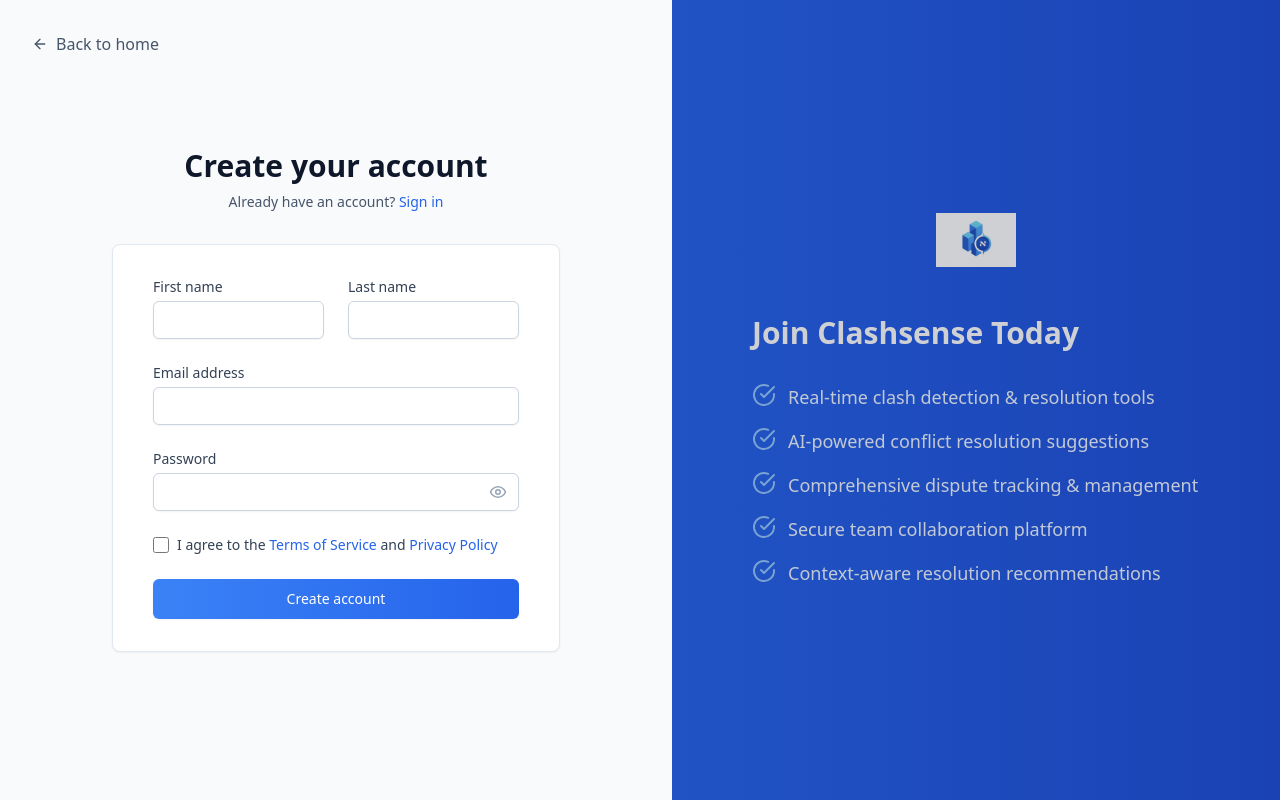
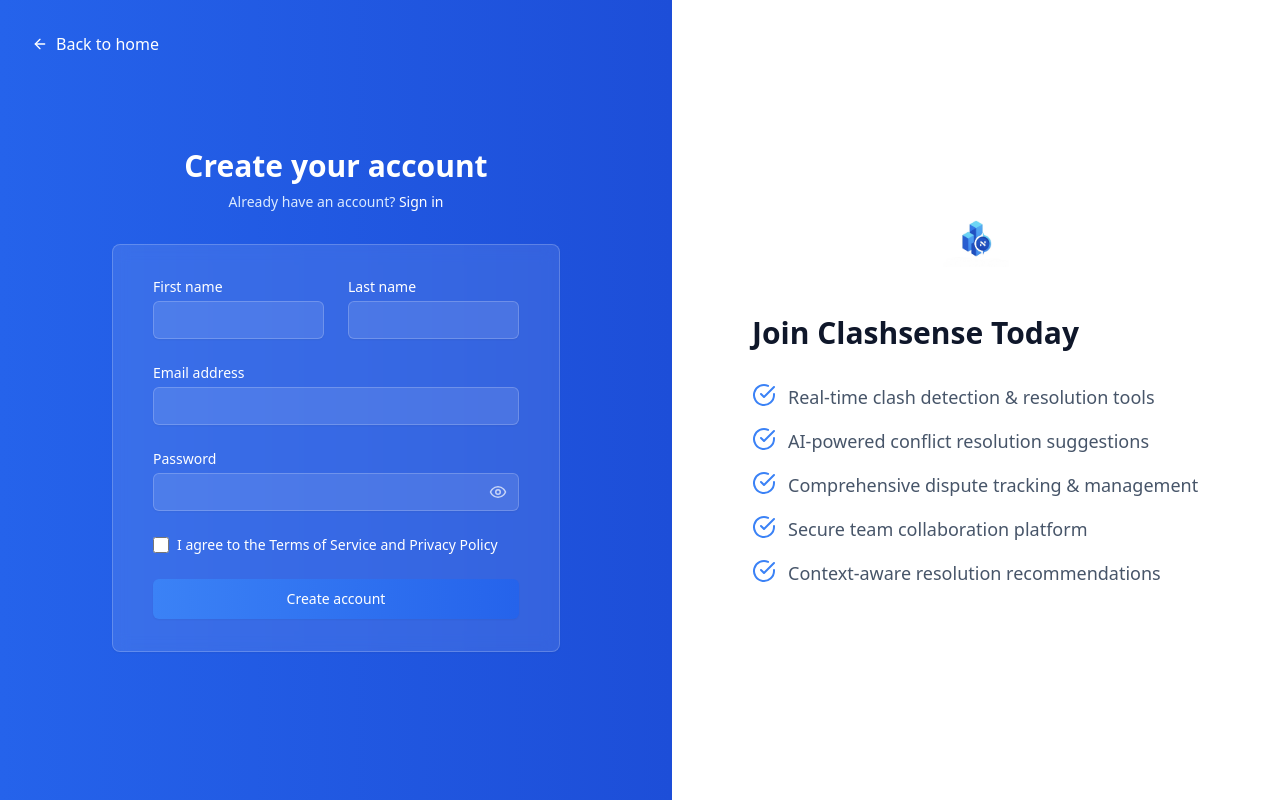
Before and after one commit to blopez6567/Clashsense, a React (Vite) app: page /signup in a window 1280 px wide. Built offline with nearby package versions, Linux system fonts and the light colour scheme.

Commit message:
Update signup page color scheme

```diff
--- a/src/pages/SignupPage.tsx
+++ b/src/pages/SignupPage.tsx
@@ -38,30 +38,30 @@ const SignupPage: React.FC = () => {
 
   return (
     <div className="min-h-screen bg-slate-50 dark:bg-slate-900 flex">
-      <Link to="/" className="absolute top-8 left-8 flex items-center text-slate-600 dark:text-slate-400 hover:text-slate-900 dark:hover:text-white transition-colors">
+      <Link to="/" className="absolute top-8 left-8 flex items-center text-white hover:text-white/90 transition-colors">
         <ArrowLeft size={16} className="mr-2" />
         Back to home
       </Link>
 
-      <div className="flex-1 flex flex-col justify-center py-12 px-4 sm:px-6 lg:px-8">
+      <div className="flex-1 flex flex-col justify-center py-12 px-4 sm:px-6 lg:px-8 bg-gradient-to-r from-blue-600 to-blue-700">
         <div className="mx-auto w-full max-w-md">
-          <h2 className="text-center text-3xl font-extrabold text-slate-900 dark:text-white">
+          <h2 className="text-center text-3xl font-extrabold text-white">
             Create your account
           </h2>
-          <p className="mt-2 text-center text-sm text-slate-600 dark:text-slate-400">
+          <p className="mt-2 text-center text-sm text-blue-100">
             Already have an account?{' '}
-            <Link to="/login" className="font-medium text-blue-600 dark:text-blue-400 hover:text-blue-500 dark:hover:text-blue-300">
+            <Link to="/login" className="font-medium text-white hover:text-blue-200">
               Sign in
             </Link>
           </p>
         </div>
 
         <div className="mt-8 mx-auto w-full max-w-md">
-          <div className="bg-white dark:bg-slate-800 py-8 px-4 shadow-sm sm:rounded-lg sm:px-10 border border-slate-200 dark:border-slate-700">
+          <div className="bg-white/10 backdrop-blur-sm py-8 px-4 shadow-sm sm:rounded-lg sm:px-10 border border-white/20">
             <form className="space-y-6" onSubmit={handleSubmit}>
               <div className="grid grid-cols-1 gap-6 sm:grid-cols-2">
                 <div>
-                  <label htmlFor="first-name" className="block text-sm font-medium text-slate-700 dark:text-slate-300">
+                  <label htmlFor="first-name" className="block text-sm font-medium text-white">
                     First name
                   </label>
                   <div className="mt-1">
@@ -73,13 +73,13 @@ const SignupPage: React.FC = () => {
                       required
                       value={formData.firstName}
                       onChange={handleChange}
-                      className="appearance-none block w-full px-3 py-2 border border-slate-300 dark:border-slate-600 rounded-md shadow-sm placeholder-slate-400 focus:outline-none focus:ring-blue-500 focus:border-blue-500 bg-white dark:bg-slate-800 text-slate-900 dark:text-white sm:text-sm"
+                      className="appearance-none block w-full px-3 py-2 border border-white/20 rounded-md shadow-sm placeholder-white/50 focus:outline-none focus:ring-white focus:border-white bg-white/10 text-white sm:text-sm"
                     />
                   </div>
                 </div>
 
                 <div>
-                  <label htmlFor="last-name" className="block text-sm font-medium text-slate-700 dark:text-slate-300">
+                  <label htmlFor="last-name" className="block text-sm font-medium text-white">
                     Last name
                   </label>
                   <div className="mt-1">
@@ -91,14 +91,14 @@ const SignupPage: React.FC = () => {
                       required
                       value={formData.lastName}
                       onChange={handleChange}
-                      className="appearance-none block w-full px-3 py-2 border border-slate-300 dark:border-slate-600 rounded-md shadow-sm placeholder-slate-400 focus:outline-none focus:ring-blue-500 focus:border-blue-500 bg-white dark:bg-slate-800 text-slate-900 dark:text-white sm:text-sm"
+                      className="appearance-none block w-full px-3 py-2 border border-white/20 rounded-md shadow-sm placeholder-white/50 focus:outline-none focus:ring-white focus:border-white bg-white/10 text-white sm:text-sm"
                     />
                   </div>
                 </div>
               </div>
 
               <div>
-                <label htmlFor="email" className="block text-sm font-medium text-slate-700 dark:text-slate-300">
+                <label htmlFor="email" className="block text-sm font-medium text-white">
                   Email address
                 </label>
                 <div className="mt-1">
@@ -110,13 +110,13 @@ const SignupPage: React.FC = () => {
                     required
                     value={formData.email}
                     onChange={handleChange}
-                    className="appearance-none block w-full px-3 py-2 border border-slate-300 dark:border-slate-600 rounded-md shadow-sm placeholder-slate-400 focus:outline-none focus:ring-blue-500 focus:border-blue-500 bg-white dark:bg-slate-800 text-slate-900 dark:text-white sm:text-sm"
+                    className="appearance-none block w-full px-3 py-2 border border-white/20 rounded-md shadow-sm placeholder-white/50 focus:outline-none focus:ring-white focus:border-white bg-white/10 text-white sm:text-sm"
                   />
                 </div>
               </div>
 
               <div>
-                <label htmlFor="password" className="block text-sm font-medium text-slate-700 dark:text-slate-300">
+                <label htmlFor="password" className="block text-sm font-medium text-white">
                   Password
                 </label>
                 <div className="mt-1 relative">
@@ -128,11 +128,11 @@ const SignupPage: React.FC = () => {
                     required
                     value={formData.password}
                     onChange={handleChange}
-                    className="appearance-none block w-full px-3 py-2 border border-slate-300 dark:border-slate-600 rounded-md shadow-sm placeholder-slate-400 focus:outline-none focus:ring-blue-500 focus:border-blue-500 bg-white dark:bg-slate-800 text-slate-900 dark:text-white sm:text-sm"
+                    className="appearance-none block w-full px-3 py-2 border border-white/20 rounded-md shadow-sm placeholder-white/50 focus:outline-none focus:ring-white focus:border-white bg-white/10 text-white sm:text-sm"
                   />
                   <button
                     type="button"
-                    className="absolute inset-y-0 right-0 pr-3 flex items-center text-slate-400 hover:text-slate-500 dark:hover:text-slate-300"
+                    className="absolute inset-y-0 right-0 pr-3 flex items-center text-white/70 hover:text-white"
                     onClick={() => setShowPassword(!showPassword)}
                   >
                     {showPassword ? <EyeOff size={18} /> : <Eye size={18} />}
@@ -147,22 +147,27 @@ const SignupPage: React.FC = () => {
                   type="checkbox"
                   checked={agreeTerms}
                   onChange={(e) => setAgreeTerms(e.target.checked)}
-                  className="h-4 w-4 text-blue-600 focus:ring-blue-500 border-slate-300 dark:border-slate-600 rounded"
+                  className="h-4 w-4 text-blue-600 focus:ring-white border-white/20 rounded bg-white/10"
                 />
-                <label htmlFor="agree-terms" className="ml-2 block text-sm text-slate-700 dark:text-slate-300">
+                <label htmlFor="agree-terms" className="ml-2 block text-sm text-white">
                   I agree to the{' '}
-                  <a href="#" className="text-blue-600 dark:text-blue-400 hover:text-blue-500 dark:hover:text-blue-300">
+                  <a href="#" className="font-medium text-white hover:text-blue-200">
                     Terms of Service
                   </a>{' '}
                   and{' '}
-                  <a href="#" className="text-blue-600 dark:text-blue-400 hover:text-blue-500 dark:hover:text-blue-300">
+                  <a href="#" className="font-medium text-white hover:text-blue-200">
                     Privacy Policy
                   </a>
                 </label>
               </div>
 
               <div>
-                <Button type="submit" fullWidth disabled={!agreeTerms}>
+                <Button
+                  type="submit"
+                  fullWidth
+                  disabled={!agreeTerms}
+                  className="bg-white text-blue-600 hover:bg-blue-50"
+                >
                   Create account
                 </Button>
               </div>
@@ -171,24 +176,21 @@ const SignupPage: React.FC = () => {
         </div>
       </div>
 
-      <div className="hidden lg:block relative w-0 flex-1">
-        <div className="absolute inset-0 h-full w-full bg-gradient-to-r from-blue-600 to-blue-700">
-          <div className="absolute inset-0 bg-slate-900 opacity-20"></div>
-          <div className="flex flex-col justify-center h-full max-w-lg mx-auto px-8 text-white">
+      <div className="hidden lg:block relative w-0 flex-1 bg-white dark:bg-slate-800">
+        <div className="flex flex-col justify-center h-full max-w-lg mx-auto px-8">
           <div className="flex justify-center mb-12">
             <Logo size={80} showText={false} />
           </div>
-            <h2 className="text-3xl font-bold mb-8">Join Clashsense Today</h2>
+          <h2 className="text-3xl font-bold mb-8 text-slate-900 dark:text-white">Join Clashsense Today</h2>
           <div className="space-y-4">
             {benefits.map((benefit, index) => (
               <div key={index} className="flex items-start">
                 <div className="flex-shrink-0">
-                    <CheckCircle className="h-6 w-6 text-blue-300" />
+                  <CheckCircle className="h-6 w-6 text-blue-500" />
                 </div>
-                  <p className="ml-3 text-lg text-blue-50">{benefit}</p>
+                <p className="ml-3 text-lg text-slate-600 dark:text-slate-300">{benefit}</p>
               </div>
             ))}
-            </div>
           </div>
         </div>
       </div>
```
Lines whose indentation alone changed are shown as unchanged.
